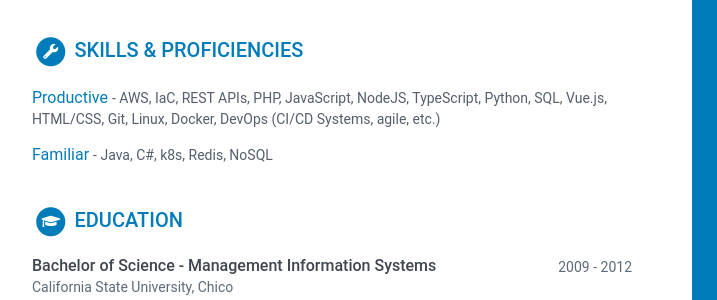
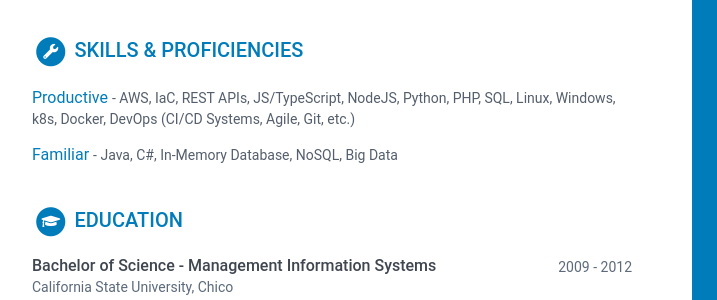
Before and after one commit to moebaca/hopkins-resume, a website: page site-contents/index.html in a window 1280 px wide. Shown: the part 414-714 px from the top of the page, 168-885 px from the left. Drawn offline with Linux system fonts and the light colour scheme.

Commit message:
Updated resume

```diff
--- a/site-contents/index.html
+++ b/site-contents/index.html
@@ -205,7 +205,7 @@
       </span>
       -
       <span class="project-tagline">
-        AWS, IaC, REST APIs, PHP, JavaScript, NodeJS, TypeScript, Python, SQL, Vue.js, HTML/CSS, Git, Linux, Docker, DevOps (CI/CD Systems, agile, etc.)
+        AWS, IaC, REST APIs, JS/TypeScript, NodeJS, Python, PHP, SQL, Linux, Windows, k8s, Docker, DevOps (CI/CD Systems, Agile, Git, etc.)
       </span>
 
     </div>
@@ -216,7 +216,7 @@
         Familiar
       </span>
       -
-      <span class="project-tagline">Java, C#, k8s, Redis, NoSQL</span>
+      <span class="project-tagline">Java, C#, In-Memory Database, NoSQL, Big Data</span>
 
     </div>
   </div>
```
